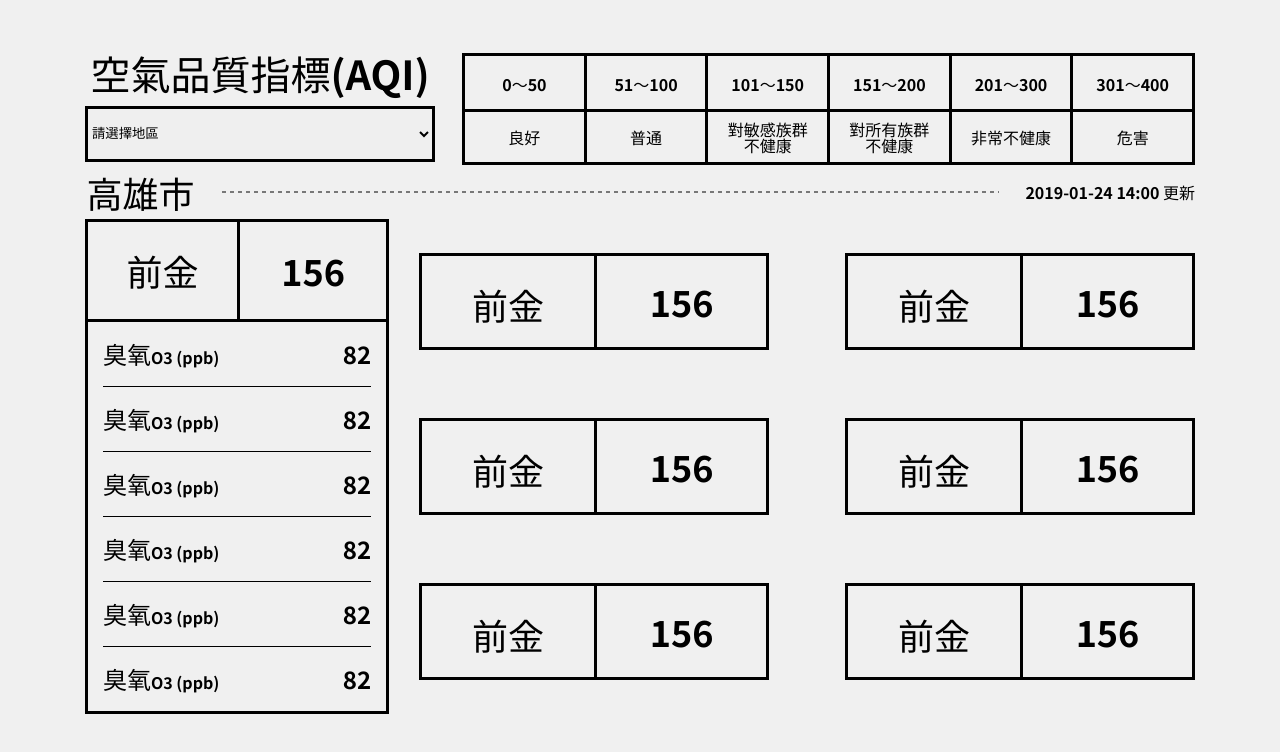
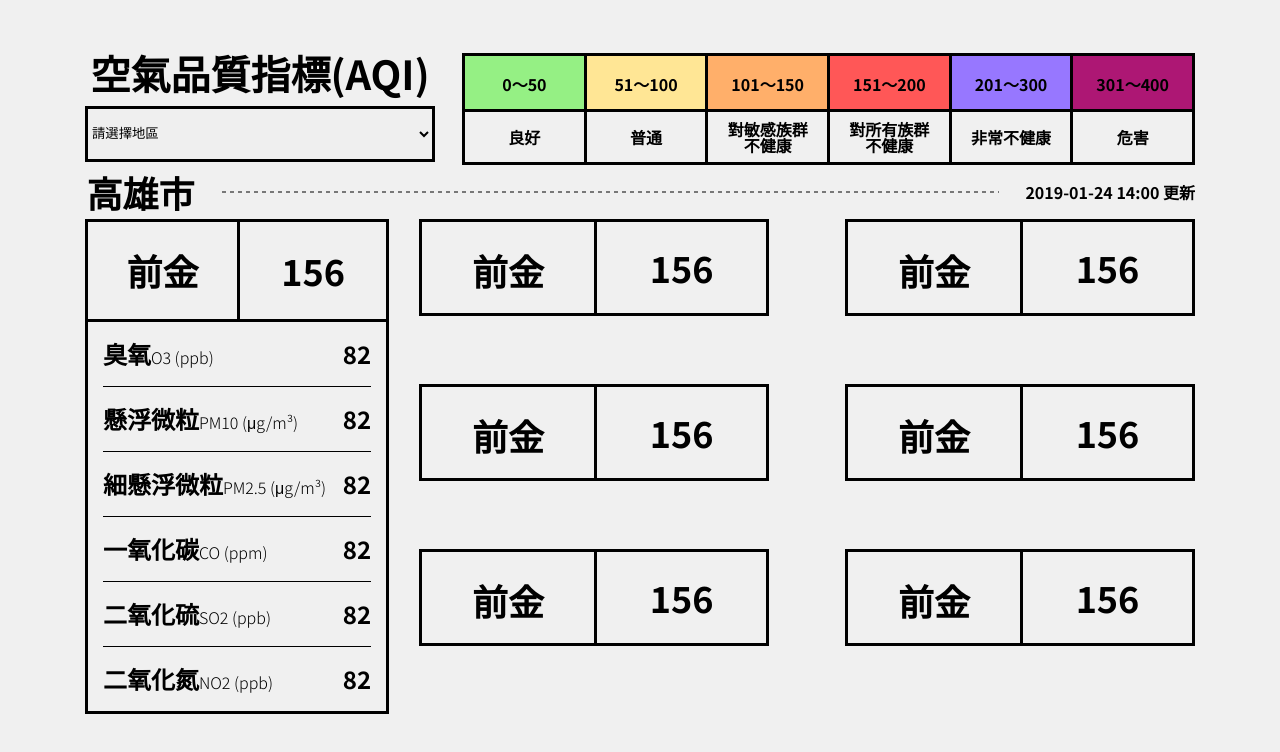
Before and after one commit to kaibaooo/Hexschool-JS-Dungeon, a plain HTML site: page 5F/index.html in a window 1280 px wide. Drawn offline with nearby package versions, Linux system fonts and the light colour scheme; no server answers.

Commit message:
trying api

```diff
--- a/5F/asserts/css/style.scss
+++ b/5F/asserts/css/style.scss
@@ -46,6 +46,7 @@ body{
     background-color: #F0F0F0;
     font-family: 'Noto Sans TC', sans-serif;
     text-align: center;
+    font-weight: 700;
 }
 @mixin border {
     border-top: 3px solid #000;
@@ -179,6 +180,7 @@ main{
         margin: 10px 0;
         font-size: 16px;
         align-self: flex-end;
+        font-weight: 300;
     }
     .val{
         margin: 20px 0;
@@ -192,7 +194,7 @@ main{
     width: 930px;
     display: flex;
     justify-content: space-between;
-    align-items: center;
+    align-items: flex-start;
     flex-wrap: wrap;
     .area-info{
         @include border();
@@ -217,3 +219,21 @@ main{
         }
     }
 }
+.good{
+    background-color: #95F084;
+}
+.normal{
+    background-color: #FFE695;
+}
+.sensitive{
+    background-color: #FFAF6A;
+}
+.unhealth{
+    background-color: #FF5757;
+}
+.badhealth{
+    background-color: #9777FF;
+}
+.danger{
+    background-color: #AD1774;
+}
--- a/5F/asserts/js/all.js
+++ b/5F/asserts/js/all.js
@@ -1 +1,19 @@
 //http://opendata.epa.gov.tw/webapi/Data/REWIQA/?$orderby=SiteName&$skip=0&$top=1000&format=json
+const app = new Vue({
+    el:'.wrapper',
+    data:{
+
+    },
+    mounted: function(){
+        fetch('http://opendata.epa.gov.tw/webapi/Data/REWIQA/?$orderby=SiteName&$skip=0&$top=1000&format=json',{
+            mode: 'cors',
+        })
+        .then(function(res){
+            console.log(res);
+            return res.json();
+        })
+        .then(function(data){
+            console.log(data);
+        })
+    }
+})
--- a/5F/index.html
+++ b/5F/index.html
@@ -5,10 +5,12 @@
     <meta name="viewport" content="width=device-width, initial-scale=1.0">
     <meta http-equiv="X-UA-Compatible" content="ie=edge">
     <title>5F</title>
+    <script src='https://cdnjs.cloudflare.com/ajax/libs/vue/2.6.9/vue.min.js'></script>
     <script src="./asserts/js/all.js"></script>
     <link rel="stylesheet" href="./asserts/css/style.css">
     <!-- <link href="https://unpkg.com/nes.css/css/nes-core.min.css" rel="stylesheet" /> -->
     <link href="https://fonts.googleapis.com/css?family=Noto+Sans+TC:700" rel="stylesheet">
+    <link href="https://fonts.googleapis.com/css?family=Noto+Sans+TC:300" rel="stylesheet">
 </head>
 <body>
     <div class="wrapper">
@@ -22,27 +24,27 @@
         <div class="info">
             <ul>
                 <li>
-                    <p class="val">0～50</p>
+                    <p class="val good">0～50</p>
                     <p class="text">良好</p>
                 </li>
                 <li>
-                    <p class="val">51～100</p>
+                    <p class="val normal">51～100</p>
                     <p class="text">普通</p>
                 </li>
                 <li>
-                    <p class="val">101～150</p>
+                    <p class="val sensitive">101～150</p>
                     <p class="text">對敏感族群<br>不健康</p>
                 </li>
                 <li>
-                    <p class="val">151～200</p>
+                    <p class="val unhealth">151～200</p>
                     <p class="text">對所有族群<br>不健康</p>
                 </li>
                 <li>
-                    <p class="val">201～300</p>
+                    <p class="val badhealth">201～300</p>
                     <p class="text">非常不健康</p>
                 </li>
                 <li>
-                    <p class="val">301～400</p>
+                    <p class="val danger">301～400</p>
                     <p class="text">危害</p>
                 </li>
                 <div class="clear"></div>
@@ -74,27 +76,27 @@
             </div>
 
             <div class="property">
-                <p class="name">臭氧<span class="unit">O3 (ppb)</span></p>
+                <p class="name">懸浮微粒<span class="unit">PM10 (μg/m³)</span></p>
                 <p class="val">82</p>
                 <div class="clear"></div>
             </div>
             <div class="property">
-                <p class="name">臭氧<span class="unit">O3 (ppb)</span></p>
+                <p class="name">細懸浮微粒<span class="unit">PM2.5 (μg/m³)</span></p>
                 <p class="val">82</p>
                 <div class="clear"></div>
             </div>
             <div class="property">
-                <p class="name">臭氧<span class="unit">O3 (ppb)</span></p>
+                <p class="name">一氧化碳<span class="unit">CO (ppm)</span></p>
                 <p class="val">82</p>
                 <div class="clear"></div>
             </div>
             <div class="property">
-                <p class="name">臭氧<span class="unit">O3 (ppb)</span></p>
+                <p class="name">二氧化硫<span class="unit">SO2 (ppb)</span></p>
                 <p class="val">82</p>
                 <div class="clear"></div>
             </div>
             <div class="property">
-                <p class="name">臭氧<span class="unit">O3 (ppb)</span></p>
+                <p class="name">二氧化氮<span class="unit">NO2 (ppb)</span></p>
                 <p class="val">82</p>
                 <div class="clear"></div>
             </div>
```
Also changed, not shown: 5F/asserts/css/style.css, 1 other file.
